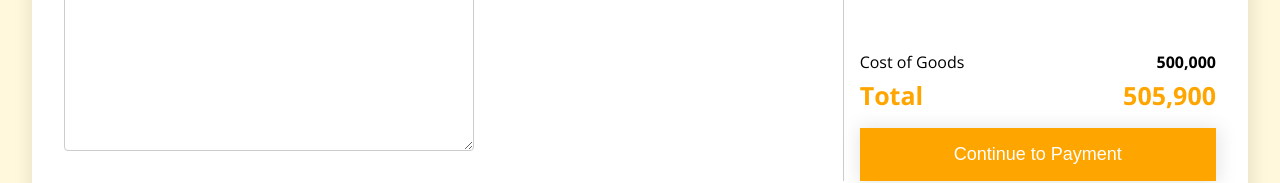
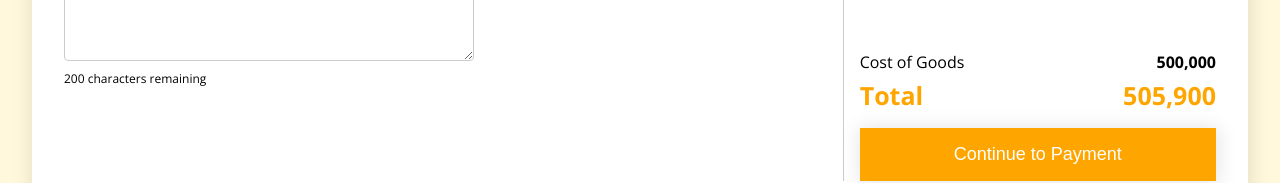
Before and after one commit to tiedsandi/checkout-page, a React (Create React App) app: page / in a window 1280 px wide. Shown: the part 321-504 px from the top of the page. Built offline with nearby package versions, Linux system fonts and the light colour scheme.

Commit message:
add char counter for text area

```diff
--- a/src/components/Input/index.jsx
+++ b/src/components/Input/index.jsx
@@ -3,11 +3,14 @@ import { InputStyles, Label, Wrapper, ErrorIcon, SuccessIcon, TextAreaSyles } fr
 import { faCheck, faTimes } from '@fortawesome/free-solid-svg-icons';
 import { FontAwesomeIcon } from '@fortawesome/react-fontawesome';
 import { FormContext } from '../../contexts/FormContext';
+import CharacterCounter from '../character-counter';
 
 const Input = ({ label, pattern, disabled, type }) => {
 	const [inputHasValue, setInputHasValue] = useState(false);
 	const [inputValue, setInputValue] = useState('');
-	const { errors, control, Controller, setValue } = useContext(FormContext);
+	const { errors, control, Controller, setValue, watch } = useContext(FormContext);
+
+	const deliveryAddressValue = watch(label, '');
 
 	useEffect(() => {
 		if (!disabled) {
@@ -62,6 +65,7 @@ const Input = ({ label, pattern, disabled, type }) => {
 					<FontAwesomeIcon icon={faCheck} />
 				</SuccessIcon>
 			)}
+			{type === 'text-area' && <CharacterCounter value={deliveryAddressValue} maxLength={200} />}
 		</Wrapper>
 	);
 };
--- a/src/components/Input/styles.jsx
+++ b/src/components/Input/styles.jsx
@@ -3,7 +3,6 @@ import { styled } from 'styled-components';
 export const Wrapper = styled.div`
 	position: relative;
 	margin-bottom: 16px;
-	// border: 1px solid #ccc;
 	transition: border-color 0.3s;
 
 	&.error {
@@ -53,7 +52,7 @@ export const TextAreaSyles = styled.textarea`
 	border-radius: 4px;
 	outline: none;
 	width: 100%;
-	height: 200px;
+	height: 110px;
 
 	&.success {
 		border-color: rgba(0, 128, 0, 0.3);
--- /dev/null
+++ b/src/components/character-counter/index.jsx
@@ -0,0 +1,19 @@
+import React from 'react';
+import styled from 'styled-components';
+
+const Counter = styled.span`
+	font-size: 12px;
+`;
+
+const CharacterCounter = ({ value, maxLength }) => {
+	const remainingChars = maxLength - value.length;
+	const isOverLimit = remainingChars < 0;
+
+	return (
+		<Counter style={{ color: isOverLimit ? 'red' : 'inherit' }}>
+			{remainingChars} character{remainingChars !== 1 ? 's' : ''} remaining
+		</Counter>
+	);
+};
+
+export default CharacterCounter;
--- a/src/pages/delivery-details/index.jsx
+++ b/src/pages/delivery-details/index.jsx
@@ -8,7 +8,6 @@ import CheckButtonDropshipper from '../../components/checkbutton';
 const DeliveryDetails = () => {
 	const { isDropshipper } = useContext(FormContext);
 
-	// const deliveryAddressValue = watch('deliveryAddress', '');
 	const regPhone = /^[0][8][0-9,+()]{6,20}$/;
 	const regEmail = /^[a-zA-Z0-9._%+-]+@[a-zA-Z0-9.-]+\.[a-zA-Z]{2,}$/;
 
```
